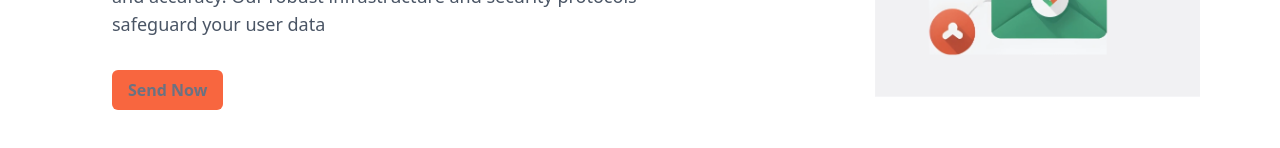
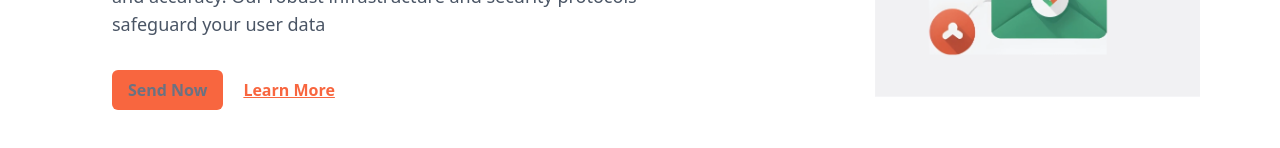
Before and after one commit to Dipak-Gautam/OTP-Mailer-Frontend, a React (Vite) app: page / in a window 1280 px wide. Shown: the part 2619-2767 px from the top of the page. Built offline with nearby package versions, Linux system fonts and the light colour scheme.

Commit message:
chore: button bug fixed

```diff
--- a/src/Components/HeroImage/Component/TextPart.tsx
+++ b/src/Components/HeroImage/Component/TextPart.tsx
@@ -1,5 +1,5 @@
 import WhiteButton from "../../Buttons/WhiteButton/WhiteButton";
-import OrangeButton from "../../Buttons/GetStarted/GetStarted";
+import OrangeButton from "../../Buttons/OrangeButton/OrangeButton";
 
 const TextPart = () => {
   return (
--- a/src/Components/HomePage/Components/ReliableOtpSection/ReliableOtp.tsx
+++ b/src/Components/HomePage/Components/ReliableOtpSection/ReliableOtp.tsx
@@ -1,5 +1,5 @@
 import React from "react";
-import OrangeButton from "../../../Buttons/GetStarted/GetStarted";
+import OrangeButton from "../../../Buttons/OrangeButton/OrangeButton";
 
 const ReliableOtp = () => {
   return (
@@ -13,8 +13,11 @@ const ReliableOtp = () => {
           accuracy. Our robust infrastructure and security protocols safeguard
           your user data
         </div>
-        <div>
+        <div className="flex items-center gap-5">
           <OrangeButton title="Send Now" />
+          <div className="text-[#f8663f] hover:text-orange-400 font-semibold underline">
+            Learn More
+          </div>
         </div>
       </div>
       <div>
--- a/src/Components/HomePage/Components/SecureOtpMain/SecureOtp.tsx
+++ b/src/Components/HomePage/Components/SecureOtpMain/SecureOtp.tsx
@@ -1,4 +1,4 @@
-import OrangeButton from "../../../Buttons/GetStarted/GetStarted";
+import OrangeButton from "../../../Buttons/OrangeButton/OrangeButton";
 
 const SecureOtp = () => {
   return (
```
Also changed, not shown: src/Components/Buttons/OrangeButton/OrangeButton.tsx (renamed from src/Components/Buttons/GetStarted/GetStarted.tsx).
